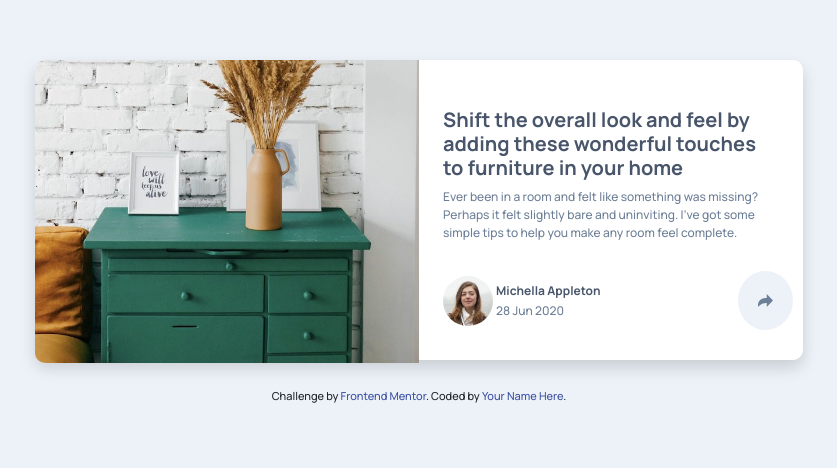
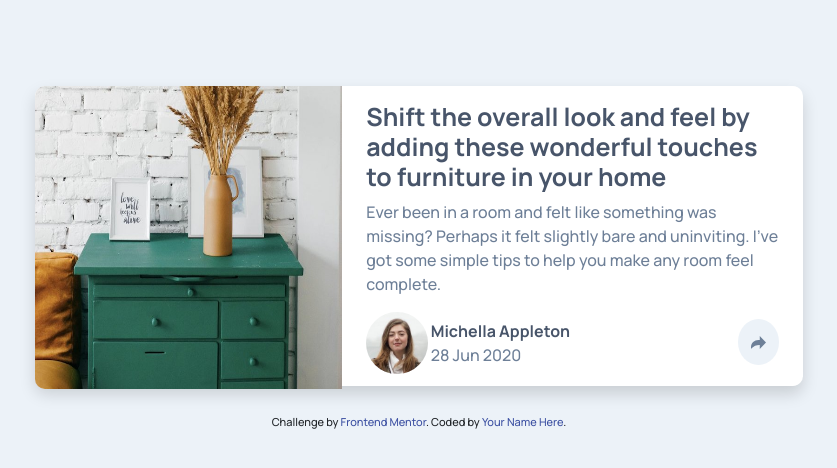
Before and after one commit to VijayKumarKTG/article-preview-component-master, a plain HTML site: page index.html in a window 1280 px wide. Shown: the part 132-600 px from the top of the page, without its empty margins (221-1058 px from the left). Drawn offline with nearby package versions, Linux system fonts and the light colour scheme.

Commit message:
Change some styling to meet with the original design

```diff
--- a/index.html
+++ b/index.html
@@ -32,7 +32,7 @@
           class="img-fluid w-100 image"
         />
       </div>
-      <div class="w-100 px-4 pt-5 pb-4 pb-md-5 pb-xl-0 desc-container">
+      <div class="w-100 px-4 pt-5 pb-4 pb-md-5 pb-xl-0 pt-xl-3 desc-container">
         <h1 class="font-weight-bold desc-head">
           Shift the overall look and feel by adding these wonderful touches to
           furniture in your home
@@ -44,7 +44,7 @@
         </p>
       </div>
       <div class="w-100 footer-container">
-        <div class="px-4 pb-3 pb-xl-1">
+        <div class="px-4 pb-3 pb-xl-3">
           <img
             src="./images/avatar-michelle.jpg"
             alt="Michelle Appleton icon"
--- a/style.css
+++ b/style.css
@@ -165,14 +165,14 @@ body {
 @media screen and (min-width: 1280px) {
   body {
     height: 100vh;
-    margin-top: 15%;
+    margin-top: 17%;
   }
 
   .container {
     width: 60%;
     height: 300px;
     display: grid;
-    grid-template-columns: 50% 50%;
+    grid-template-columns: 40% 60%;
   }
 
   .image-container {
@@ -186,17 +186,21 @@ body {
   }
 
   .desc-head {
-    font-size: 20px;
+    font-size: 25px;
   }
 
   .desc,
   .name,
   .date {
-    font-size: 12px;
+    font-size: 16px;
   }
 
   .footer-container {
     height: 80px;
+  }
+
+  .share {
+    padding: 13px;
   }
 
   .social {
@@ -204,8 +208,8 @@ body {
     padding: 10px 0px 0px 50px !important;
     width: 200px;
     height: 70px;
-    top: -115px;
-    left: 65%;
+    top: -130px;
+    left: 68%;
   }
 
   .social-desc {
```
